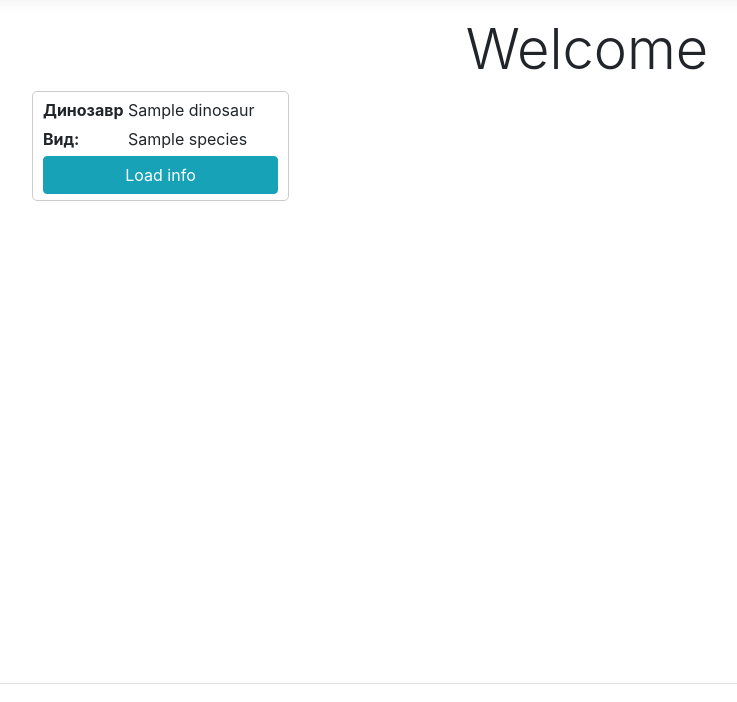
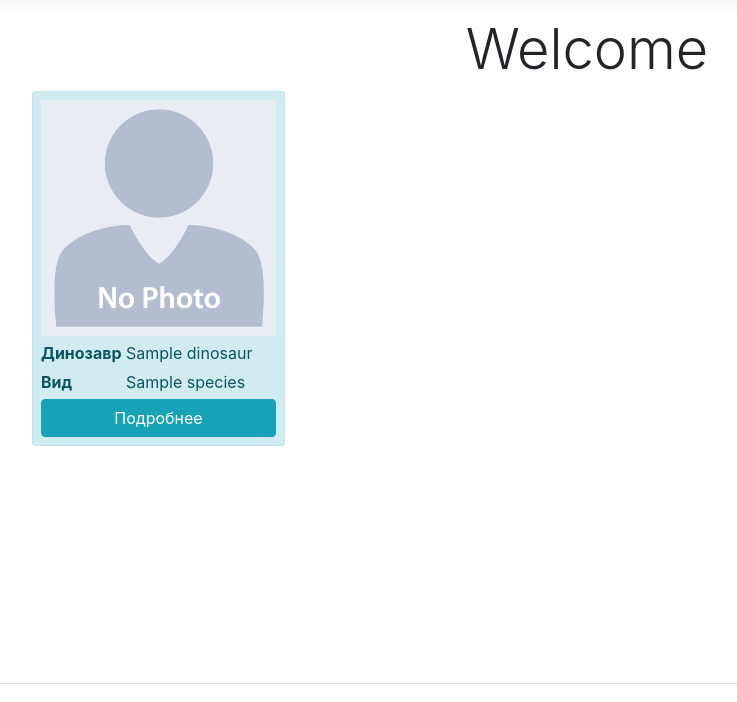
Before and after one commit to Dr3amChild/DinosaurusPark, an ASP.NET Core app: page /Dinosaurs in a window 1280 px wide. Shown: the part 57-759 px from the top of the page, without its empty margins (53-790 px from the left). Run offline with ASP.NET Core 8, Linux system fonts and the light colour scheme; tables that the repository leaves empty hold one stand-in row (values such as "Sample post"); the project's own start-up code is not run, and a stand-in starts its controllers and pages; some libraries are stand-ins or nearby versions.

Commit message:
css improvements again

```diff
--- a/src/DinosaurusPark.WebApplication/wwwroot/css/main.css
+++ b/src/DinosaurusPark.WebApplication/wwwroot/css/main.css
@@ -1,18 +1,24 @@
 
 #dinosaurus-area {
     display: grid;
-    grid-gap: 5px;
+    grid-gap: 24px;
     grid-template-columns: repeat(4, 0fr);
 }
 
 .dinosaur-card {
-    border: 1px solid #ccc;
-    border-radius: 5px;
-    padding: 6px 10px;
+    border-radius: 3px;
+    padding: 8px;
     display: grid;
     grid-gap: 5px;
     grid-gap: 5px;
     grid-template-columns: 80px 150px;
+}
+
+.dinosaur-photo {
+    width: 100%;
+    grid-column-start: 1;
+    grid-column-end: 3;
+    justify-self: center;
 }
 
 .row-header {
--- a/src/DinosaurusPark.WebApplication/wwwroot/js/dinosaurs.js
+++ b/src/DinosaurusPark.WebApplication/wwwroot/js/dinosaurs.js
@@ -28,14 +28,17 @@ function show(dinosaurs) {
 
     for (let dinosaur of dinosaurs) {
         const child = document.createElement("div");
-        child.className = "dinosaur-card";
+        child.className = "dinosaur-card alert alert-info";
         child.innerHTML =
-            `<div class="row-header">Динозавр</div> <div class="row-value">${dinosaur.name}</div>
-             <div class="row-header">Вид:</div> <div class="row-value">${dinosaur.species}</div>`;
+            `<img class='dinosaur-photo' src="img/no-photo.png" />
+             <div class="row-header">Динозавр</div>
+             <div class="row-value">${dinosaur.name}</div>
+             <div class="row-header">Вид</div>
+             <div class="row-value">${dinosaur.species}</div>`;
 
         const button = document.createElement("button");
         button.className = "btn btn-info dinusaur-info-btn";
-        button.innerText = "Load info";
+        button.innerText = "Подробнее";
         button.onclick = () => onLoadInfoClick(dinosaur.id);
         child.appendChild(button);
 
```
Also changed, not shown: src/DinosaurusPark.WebApplication/DinosaurusPark.WebApplication.csproj, src/DinosaurusPark.WebApplication/wwwroot/img/no-photo.png (added).
